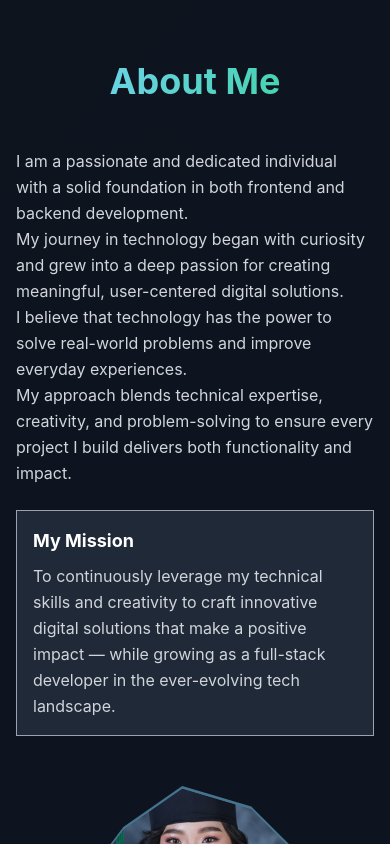
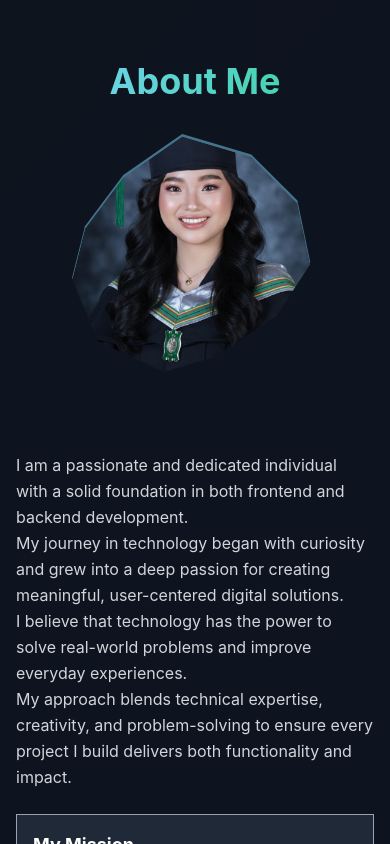
Before and after one commit to Kylabear/My-Portfolio, a Next.js app: page / in a window 390 px wide. Shown: the part 1140-1984 px from the top of the page. Built offline with nearby package versions, Linux system fonts and the light colour scheme.

Commit message:
css layout up

```diff
--- a/components/About.tsx
+++ b/components/About.tsx
@@ -31,7 +31,7 @@
           <h2 className="section-title">About Me</h2>
         </motion.div>
 
-        <div className="flex flex-col lg:flex-row items-center justify-center gap-12">
+  <div className="flex flex-col-reverse lg:flex-row items-center justify-center gap-12">
           {/* Left side: Who I Am & Mission */}
           <div className="flex-1 w-full max-w-xl">
             <h3 className="text-2xl md:text-3xl font-bold text-white mb-4"></h3>
```
